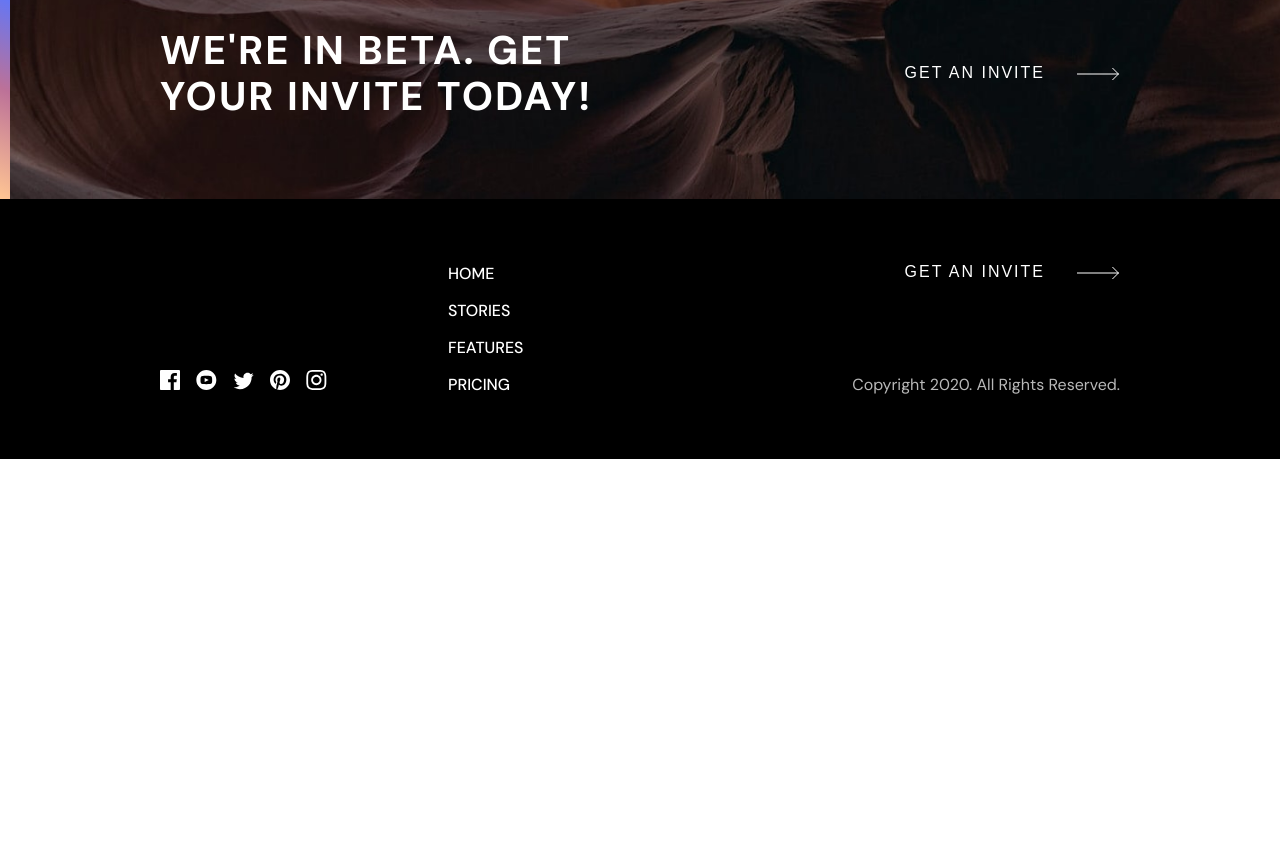
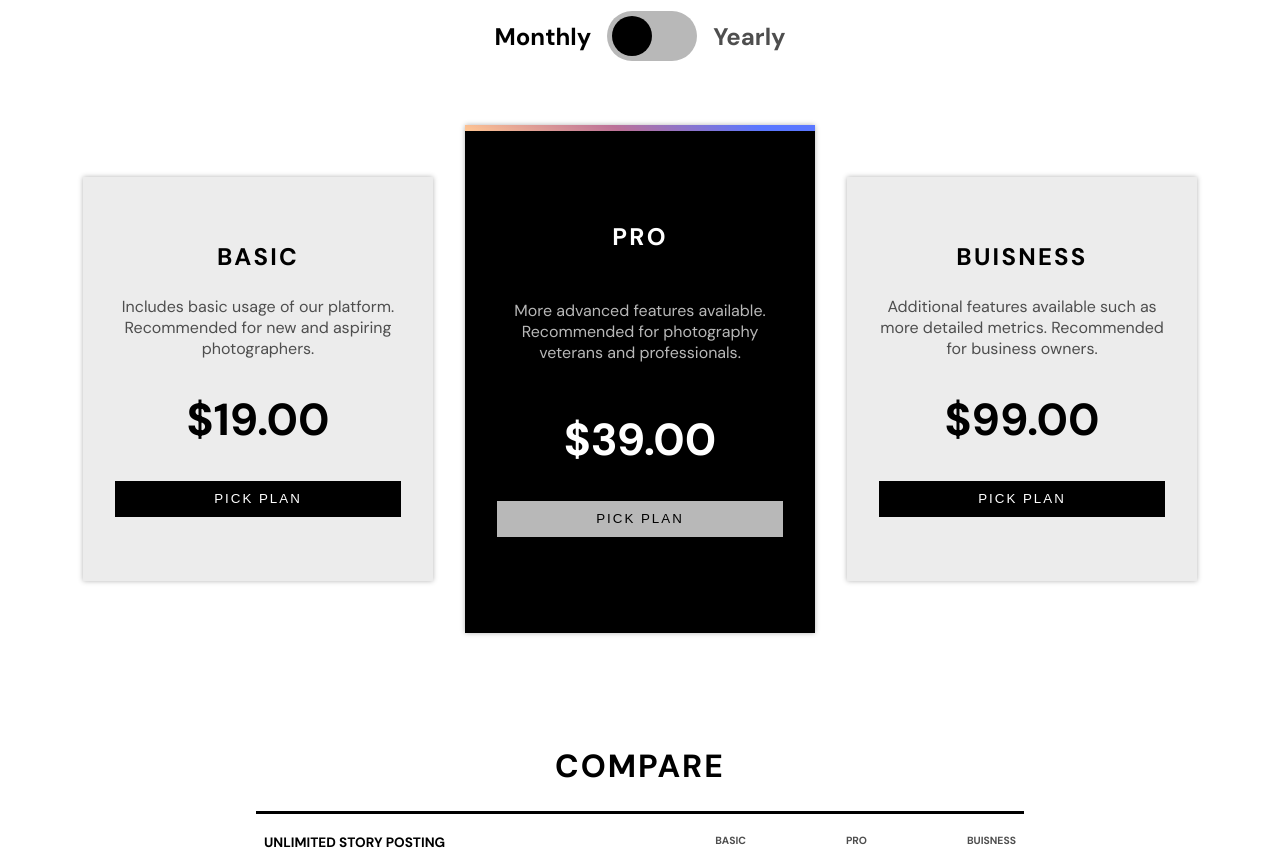
Before and after one commit to naveen-27/photosnap, a React (Create React App) app: page /pricing in a window 1280 px wide. Shown: the part 825-1678 px from the top of the page. Before the commit the page ends 1284 px from the top, so only its background shows below. Built offline with nearby package versions, Linux system fonts and the light colour scheme; some icons are missing.

Commit message:
Added PlanComparison-Table and Price-Cards components to pricing route

```diff
--- a/src/Components/Routes/Pricing.js
+++ b/src/Components/Routes/Pricing.js
@@ -1,5 +1,7 @@
 import React from "react";
 import PricingHero from "../PricingHero";
+import CardContainer from "../CardContainer";
+import PlanComparison from "../PlanComparison";
 import Banner from "../Banner";
 
 const Pricing = () => {
@@ -8,6 +10,8 @@ const Pricing = () => {
   return (
     <>
       <PricingHero />
+      <CardContainer />
+      <PlanComparison />
       <Banner />
     </>
   );
```
